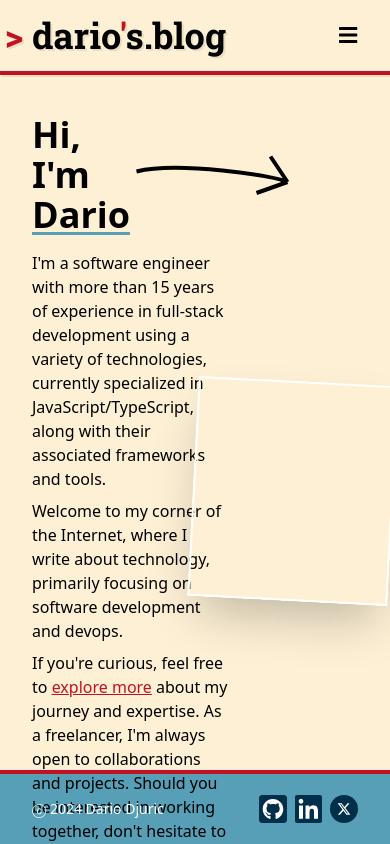
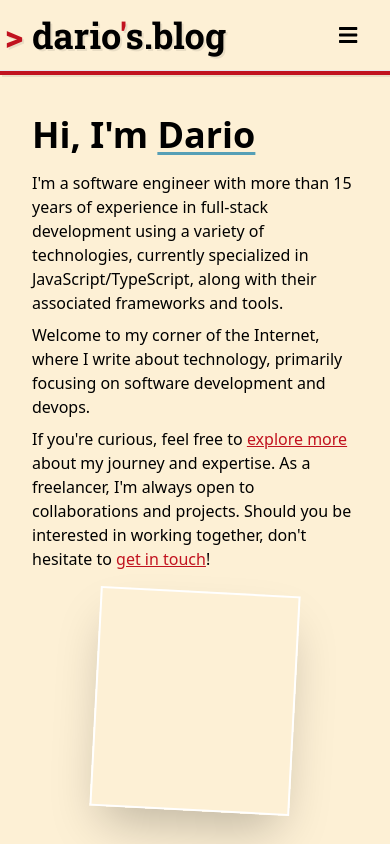
Before and after one commit to dariodjuric/blog, a Next.js app: page / in a window 390 px wide. Shown: the top 844 px of the page. Built offline with nearby package versions, Linux system fonts and the light colour scheme.

Commit message:
Fix responsiveness

```diff
--- a/app/globals.css
+++ b/app/globals.css
@@ -150,7 +150,7 @@
 }
 
 .content {
-  height: calc(100vh - 150px);
+  min-height: calc(100vh - 150px);
 }
 
 p {
--- a/app/page.tsx
+++ b/app/page.tsx
@@ -9,7 +9,7 @@ import Image from 'next/image';
 
 export default function Home() {
   return (
-    <main className="bg-half-colonial-white w-full lg:mx-auto lg:w-5/12 min-h-screen">
+    <main className="bg-half-colonial-white w-full lg:mx-auto lg:w-[800px] min-h-screen">
       <header className="h-[70px] flex flex-row">
         <Link
           href="/"
@@ -31,8 +31,8 @@ export default function Home() {
       </header>
       <hr className="h-[5px] bg-thunderbird shadow-light" />
       <div className="content p-8 lg:px-16 lg:py-12 flex flex-col space-y-6">
-        <div className="grid grid-cols-10">
-          <div className="col-span-6">
+        <div className="lg:grid lg:grid-cols-10">
+          <div className="lg:col-span-6">
             <div className="flex flex-row justify-between">
               <h2 className="font-bold text-4xl">
                 Hi, I&apos;m{' '}
@@ -40,7 +40,12 @@ export default function Home() {
                   Dario
                 </span>
               </h2>
-              <Image priority src={arrow} alt="Pointer to me" />
+              <Image
+                priority
+                src={arrow}
+                alt="Pointer to me"
+                className="hidden lg:block"
+              />
             </div>
             <p>
               I&apos;m a software engineer with more than 15 years of experience
@@ -60,7 +65,7 @@ export default function Home() {
               don&apos;t hesitate to <Link href="/contact">get in touch</Link>!
             </p>
           </div>
-          <div className="col-span-4 w-full h-full flex flex-col justify-center">
+          <div className="lg:col-span-4 w-full h-full flex flex-col justify-center py-3 lg:py-0">
             <div className="h-[220px] w-[200px] self-center rotate-3 border-2 border-white shadow-[rgba(0,_0,_0,_0.25)_0px_25px_50px_-12px]"></div>
           </div>
         </div>
@@ -92,7 +97,7 @@ export default function Home() {
         </div>
       </div>
       <hr className="h-[5px] bg-thunderbird shadow-light" />
-      <footer className="h-[70px] bg-hippie-blue flex flex-row justify-between  p-8 lg:px-14 text-white">
+      <footer className="h-[70px] bg-hippie-blue-600 flex flex-row justify-between  p-8 lg:px-14 text-white">
         <p className="self-center text-sm">ⓒ 2024 Dario Djuric</p>
         <div className="self-center flex flex-row space-x-2">
           <a
```
